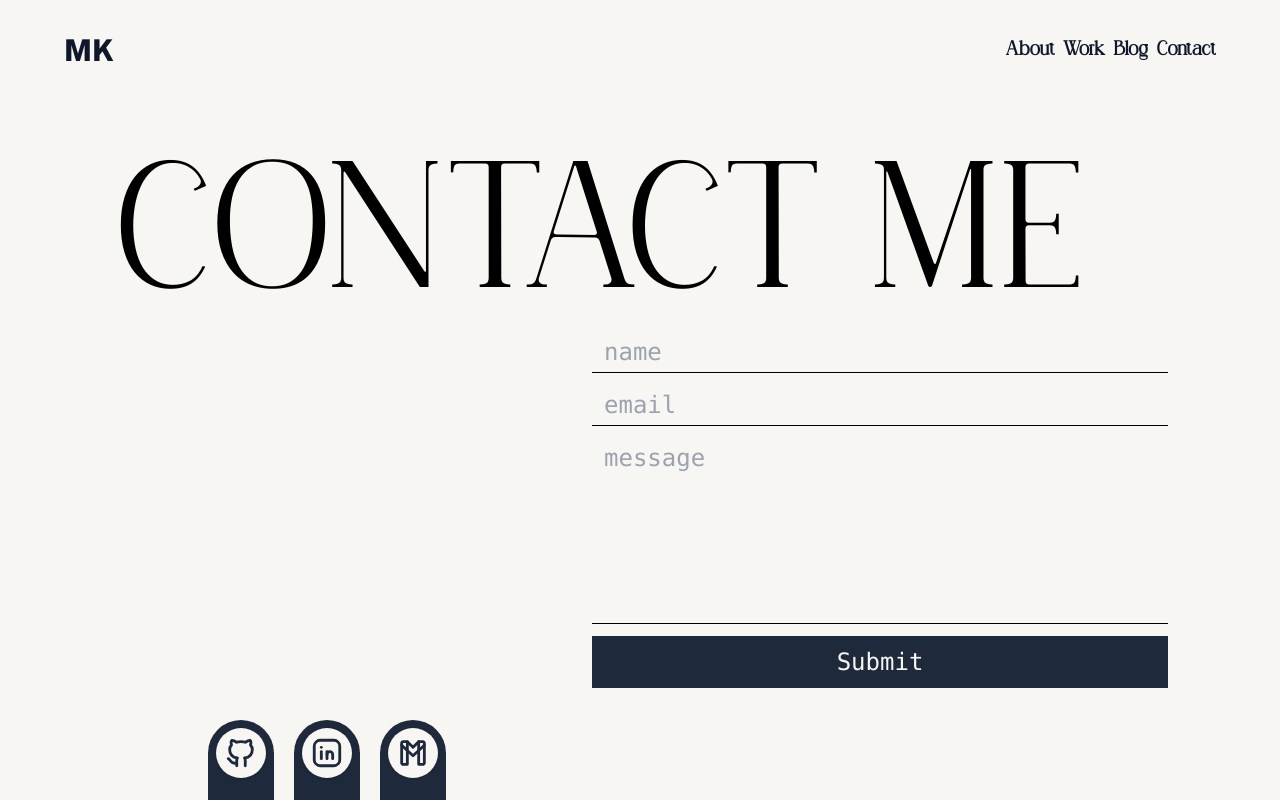
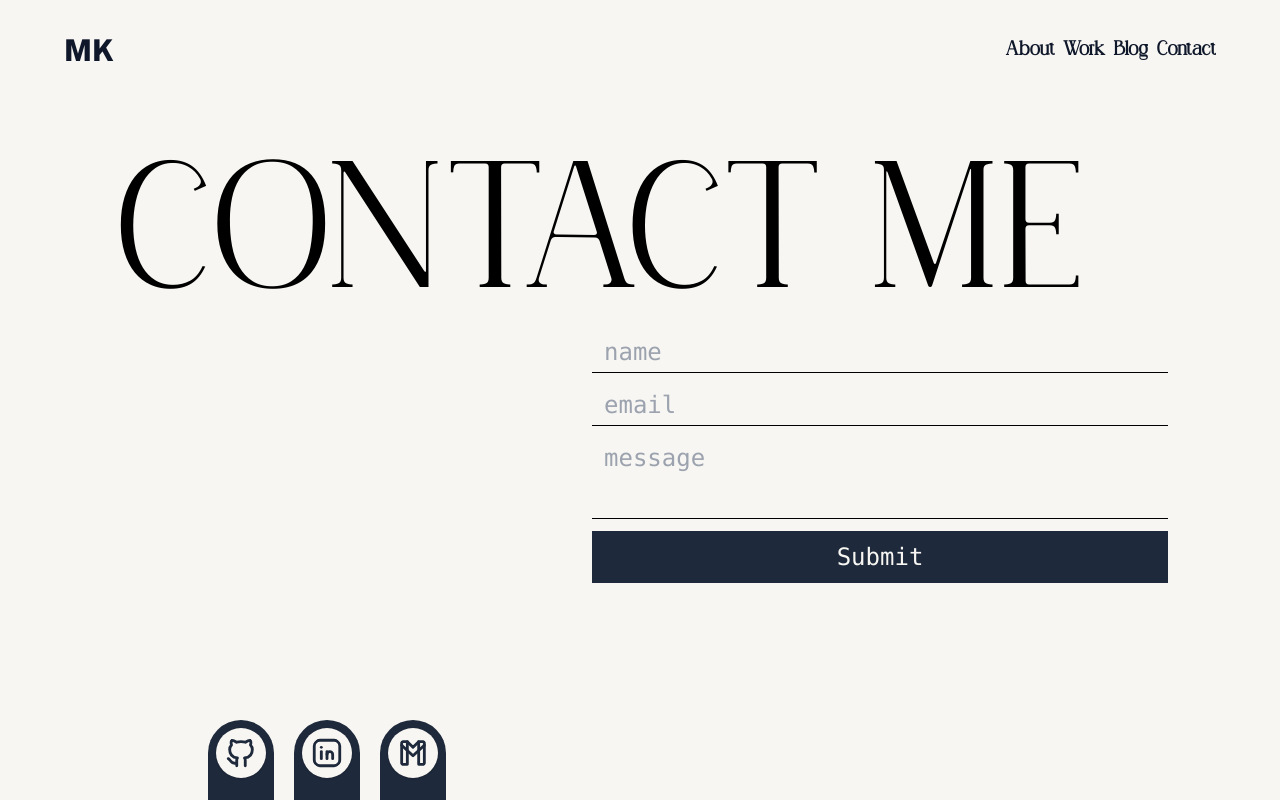
Before and after one commit to MKMukeshkannan/mukeshkannan.dev, a Next.js app: page /contact-me in a window 1280 px wide. Built offline with nearby package versions, Linux system fonts and the light colour scheme.

Commit message:
feat: ✨🍉 animations to contact-me page
[Fix]
- build fixes

```diff
--- a/src/app/contact-me/page.tsx
+++ b/src/app/contact-me/page.tsx
@@ -1,33 +1,82 @@
-import { IconBrandGithub, IconBrandGmail, IconBrandLinkedin } from "@tabler/icons-react";
+import { InViewAnimation } from "@/components";
+import {
+  IconBrandGithub,
+  IconBrandGmail,
+  IconBrandLinkedin,
+} from "@tabler/icons-react";
 
 export default function ContactMe() {
   return (
-    <main className="relative bg-beige h-screen w-full p-10 xl:p-28 flex flex-col items-center justify-center">
-      <h1 className="text-7xl text-center xl:self-start xl:text-[180px] font-carlgine mt-10 mb-10 xl:mb-0">CONTACT ME</h1>
+    <main className="relative bg-beige h-screen w-full p-10 xl:p-28 flex flex-col items-center justify-center overflow-clip">
+      <InViewAnimation style="xl:self-start" delay={0.4}>
+        <h1 className="text-7xl text-center xl:text-[180px] font-carlgine mt-10 mb-10 xl:mb-0">
+          CONTACT ME
+        </h1>
+      </InViewAnimation>
 
       <form className="flex flex-col w-full h-auto xl:h-full max-w-xl space-y-3 text-2xl xl:self-end font-mono">
-        <input className="focus:outline-none p-1 px-3 bg-beige border-b border-black" placeholder="name" />
-        <input className="focus:outline-none p-1 px-3 bg-beige border-b border-black" placeholder="email" />
-        <textarea className="h-full focus:outline-none p-1 px-3 bg-beige border-b border-black resize-none max-h-72" placeholder="message" />
-        <button type="submit" className="bg-slate-800 text-beige py-2 hover:bg-beige border-2 border-slate-800 hover:text-slate-800">Submit</button>
+        <InViewAnimation delay={0.5} style="w-full">
+          <input
+            className="focus:outline-none w-full p-1 px-3 bg-beige border-b border-black"
+            placeholder="name"
+          />
+        </InViewAnimation>
+        <InViewAnimation delay={0.55} style="w-full">
+          <input
+            className="focus:outline-none w-full p-1 px-3 bg-beige border-b border-black"
+            placeholder="email"
+          />
+        </InViewAnimation>
+        <InViewAnimation delay={0.6} style="focus:h-full w-full">
+          <textarea
+            className=" w-full focus:outline-none h-full p-1 px-3 bg-beige border-b border-black resize-none max-h-72"
+            placeholder="message"
+          />
+        </InViewAnimation>
+        <InViewAnimation delay={0.65} style="w-full">
+          <button
+            type="submit"
+            className="bg-slate-800 w-full text-beige py-2 hover:bg-beige border-2 border-slate-800 hover:text-slate-800"
+          >
+            Submit
+          </button>
+        </InViewAnimation>
       </form>
 
       <section className="absolute xl:left-52 bottom-0 h-20 flex space-x-5">
+        <InViewAnimation
+          delay={0.5}
+          style="p-2 rounded-full rounded-b-none bg-slate-800"
+        >
+          <IconBrandGithub
+            height={50}
+            width={50}
+            className="text-slate-800 p-2 shadow bg-beige rounded-full"
+          />
+        </InViewAnimation>
 
-        <section className="p-2 rounded-full rounded-b-none bg-slate-800">
-          <IconBrandGithub height={50} width={50} className="text-slate-800 p-2 shadow bg-beige rounded-full"/>
-        </section>
+        <InViewAnimation
+          delay={0.6}
+          style="p-2 rounded-full rounded-b-none bg-slate-800"
+        >
+          <IconBrandLinkedin
+            height={50}
+            width={50}
+            className="text-slate-800 p-2 shadow bg-beige rounded-full"
+          />
+        </InViewAnimation>
 
-        <section className="p-2 rounded-full rounded-b-none bg-slate-800">
-          <IconBrandLinkedin height={50} width={50} className="text-slate-800 p-2 shadow bg-beige rounded-full"/>
-        </section>
-
-        <section className="p-2 rounded-full rounded-b-none bg-slate-800">
-          <IconBrandGmail height={50} width={50} className="text-slate-800 p-2 shadow bg-beige rounded-full"/>
-        </section>
-
+        <InViewAnimation
+          delay={0.7}
+          style="p-2 rounded-full rounded-b-none bg-slate-800"
+        >
+          <IconBrandGmail
+            height={50}
+            width={50}
+            className="text-slate-800 p-2 shadow bg-beige rounded-full"
+          />
+        </InViewAnimation>
       </section>
-
     </main>
   );
 }
--- a/src/app/work/page.tsx
+++ b/src/app/work/page.tsx
@@ -11,8 +11,8 @@ export default function About() {
           </InViewAnimation>
           <InViewAnimation delay={0.1}>
             <p className="font-light text-xl md:pr-48">
-              Here's a showcase of my coding adventures, each with its own
-              backstory. During hackathons, I've channeled my inner coding
+              Here&apos;s a showcase of my coding adventures, each with its own
+              backstory. During hackathons, I&apos;ve channeled my inner coding
               superhero to craft innovative solutions at lightning speed. My
               internship projects? Think of them as my contributions to the
               corporate world, where I turned coffee into code (and
--- a/src/components/InViewAnimation.tsx
+++ b/src/components/InViewAnimation.tsx
@@ -5,6 +5,7 @@ import { useEffect, useRef } from "react";
 
 interface props {
   delay?: number;
+  style?: string;
   children: JSX.Element;
 }
 
@@ -13,7 +14,11 @@ const varients: Variants = {
   visible: { opacity: 1, y: 0 },
 };
 
-export default function InViewAnimation({ children, delay = 0 }: props) {
+export default function InViewAnimation({
+  style = "",
+  children,
+  delay = 0,
+}: props) {
   const ref = useRef(null);
   const isInView = useInView(ref, { once: true });
 
@@ -21,7 +26,7 @@ export default function InViewAnimation({ children, delay = 0 }: props) {
 
   useEffect(() => {
     if (isInView) animate.start("visible");
-  }, [isInView]);
+  }, [isInView, animate]);
 
   return (
     <motion.section
@@ -30,6 +35,7 @@ export default function InViewAnimation({ children, delay = 0 }: props) {
       initial="hidden"
       animate={animate}
       transition={{ duration: 0.4, delay }}
+      className={style}
     >
       {children}
     </motion.section>
--- a/src/components/NavBar.tsx
+++ b/src/components/NavBar.tsx
@@ -10,7 +10,7 @@ export default function NavBar() {
   const [activeNav, setActiveNav] = useState<boolean>(false);
 
   const handleScroll = () => {
-    if (window.scrollY >= 540) setActiveNav(true);
+    if (window.scrollY >= 50) setActiveNav(true);
     else setActiveNav(false);
   };
 
@@ -22,7 +22,7 @@ export default function NavBar() {
       initial={{ opacity: 0, y: -75 }}
       animate={{ opacity: 1, y: 0 }}
       transition={{ duration: 0.4 }}
-      className={`flex items-center justify-between w-full md:px-16 px-6 py-8 fixed top-0 z-[999] text-slate-900 ${activeNav && "bg-beige  rounded-b-lg shadow"}`}
+      className={`flex items-center justify-between w-full md:px-16 px-6 py-8 fixed top-0 z-[999] text-slate-900 ${activeNav && "bg-beige  rounded-b-lg shadow"} transition-colors ease-in duration-200`}
     >
       <Link href="/" onClick={() => setIsOpen(false)} className="text-3xl cursor-pointer font-publicSans font-black">MK</Link>
 
```
